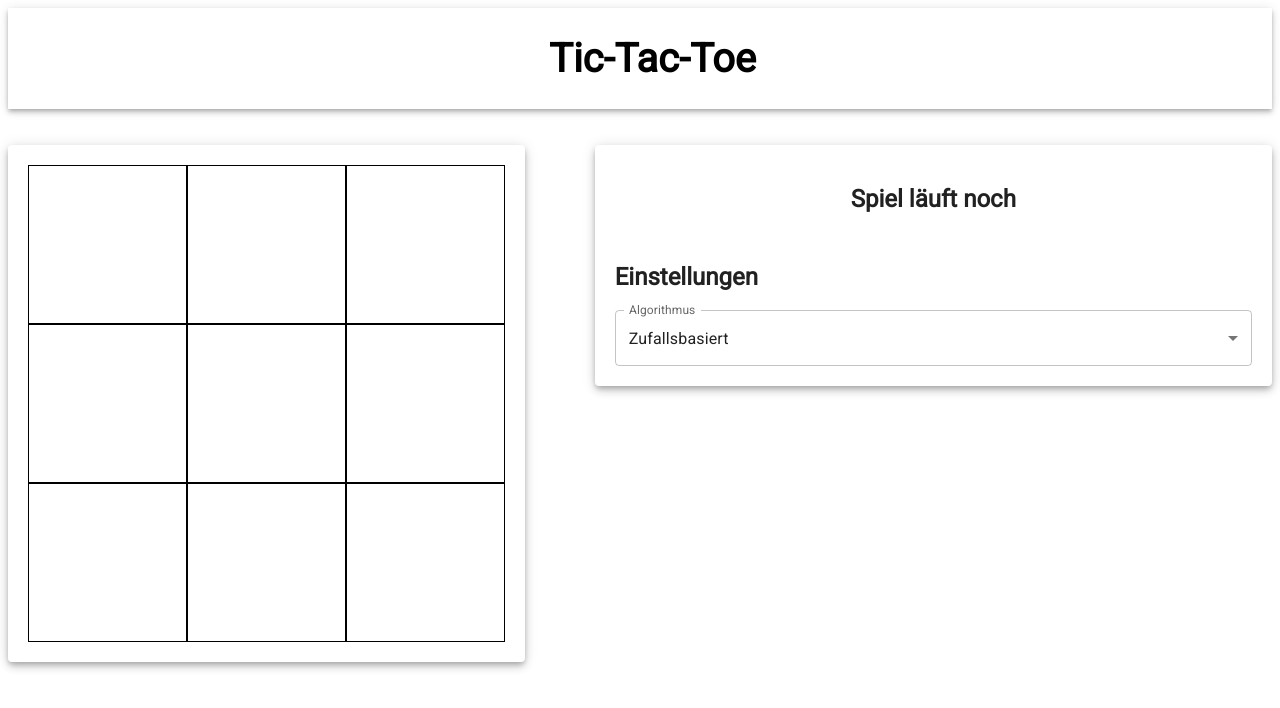
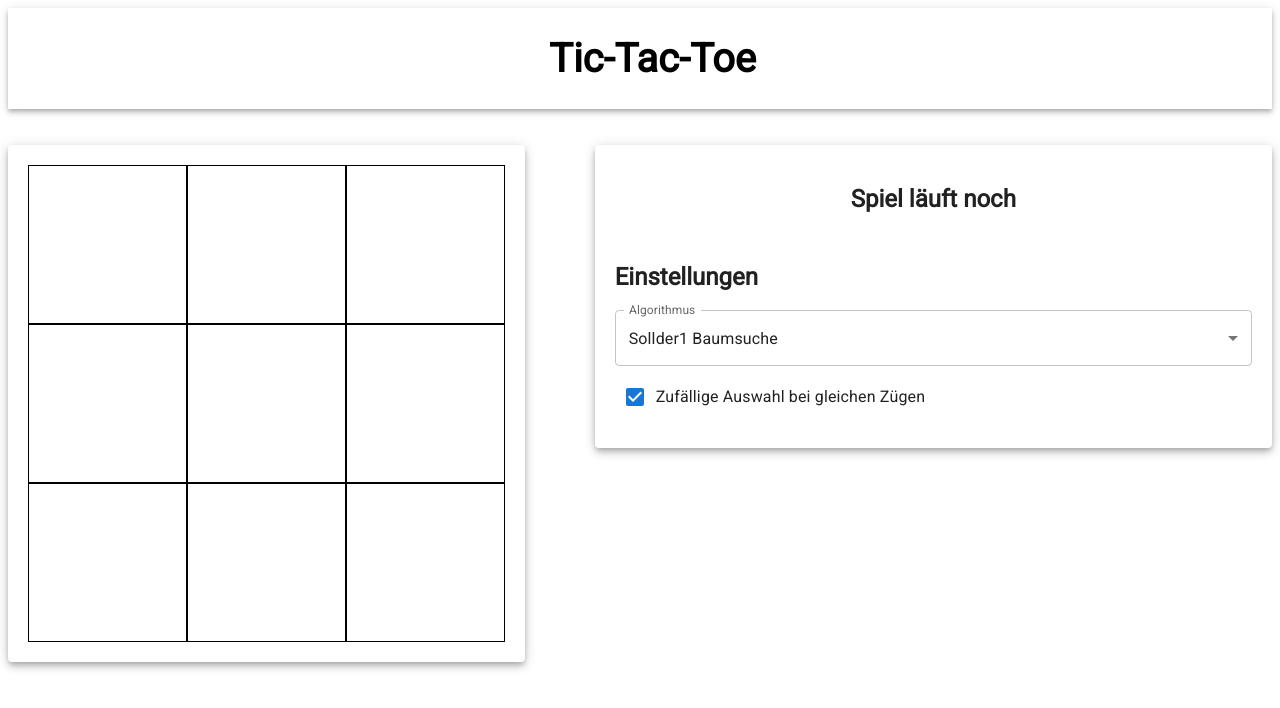
Before and after one commit to Sollder1/tic-tac-t, a React (Create React App) app: page / in a window 1280 px wide. Shown: the top 708 px of the page. Built offline with nearby package versions, Linux system fonts and the light colour scheme; the HTML template or start-up script is replaced by a standard one.

Commit message:
Some frontend changes

```diff
--- a/src/App.tsx
+++ b/src/App.tsx
@@ -2,14 +2,9 @@
 import './App.css';
 import Helper from "./Helper";
 import {Ai} from "./Ai";
-import {
-    AppBar,
-    Button,
-    FormControl,
-    Grid, InputLabel, MenuItem,
-    Paper, Select,
-} from "@mui/material";
+import {AppBar, Button, FormControl, FormControlLabel, Grid, InputLabel, MenuItem, Paper, Select,} from "@mui/material";
 import ReplayIcon from '@mui/icons-material/Replay';
+import Checkbox from '@mui/material/Checkbox';
 
 interface Props {
 
@@ -19,7 +14,8 @@
     field: number[][],
     stateOut?: string,
     gameStillRunning: boolean,
-    algorithm: number
+    algorithm: number,
+    randomOnDraw: boolean
 }
 
 class App extends React.Component<Props, State> {
@@ -32,7 +28,8 @@
                 [0, 0, 0]],
             stateOut: "Spiel läuft noch",
             gameStillRunning: true,
-            algorithm: 1
+            algorithm: 2,
+            randomOnDraw: true
         };
     }
 
@@ -56,15 +53,14 @@
                     <Paper elevation={5} style={{padding: "20px"}}>
                         <h2 className="head">
                             {this.state.stateOut}
-                            {!this.state.gameStillRunning ? <Button style={ {marginLeft: "10px"} } variant="contained" onClick={ev => this.handleRestart()}><ReplayIcon/></Button> : null}
+                            {!this.state.gameStillRunning ? <Button style={{marginLeft: "10px"}} variant="contained"
+                                                                    onClick={ev => this.handleRestart()}><ReplayIcon/></Button> : null}
                         </h2>
 
-                        <h2 style={ {marginTop: "50px"} }>Einstellungen</h2>
+                        <h2 style={{marginTop: "50px"}}>Einstellungen</h2>
                         <FormControl fullWidth>
                             <InputLabel>Algorithmus</InputLabel>
                             <Select
-                                        labelId="demo-simple-select-label"
-                                        id="demo-simple-select"
                                 value={this.state.algorithm}
                                 label="Algorithmus"
                                 onChange={val => this.setState({algorithm: val.target.value as number})}
@@ -74,11 +70,19 @@
                                 <MenuItem value={3}>Manstein Baumsuche</MenuItem>
                             </Select>
                         </FormControl>
+
+
+                        <FormControlLabel
+                            label="Zufällige Auswahl bei gleichen Zügen"
+                            control={<Checkbox
+                                checked={this.state.randomOnDraw}
+                                onChange={val => this.setState({randomOnDraw: val.target.checked})}
+                            />}
+                            style={{padding: "10px"}}
+                        />
                     </Paper>
                 </Grid>
             </Grid>
-
-
         </>;
     }
 
```
Lines whose indentation alone changed are shown as unchanged.
